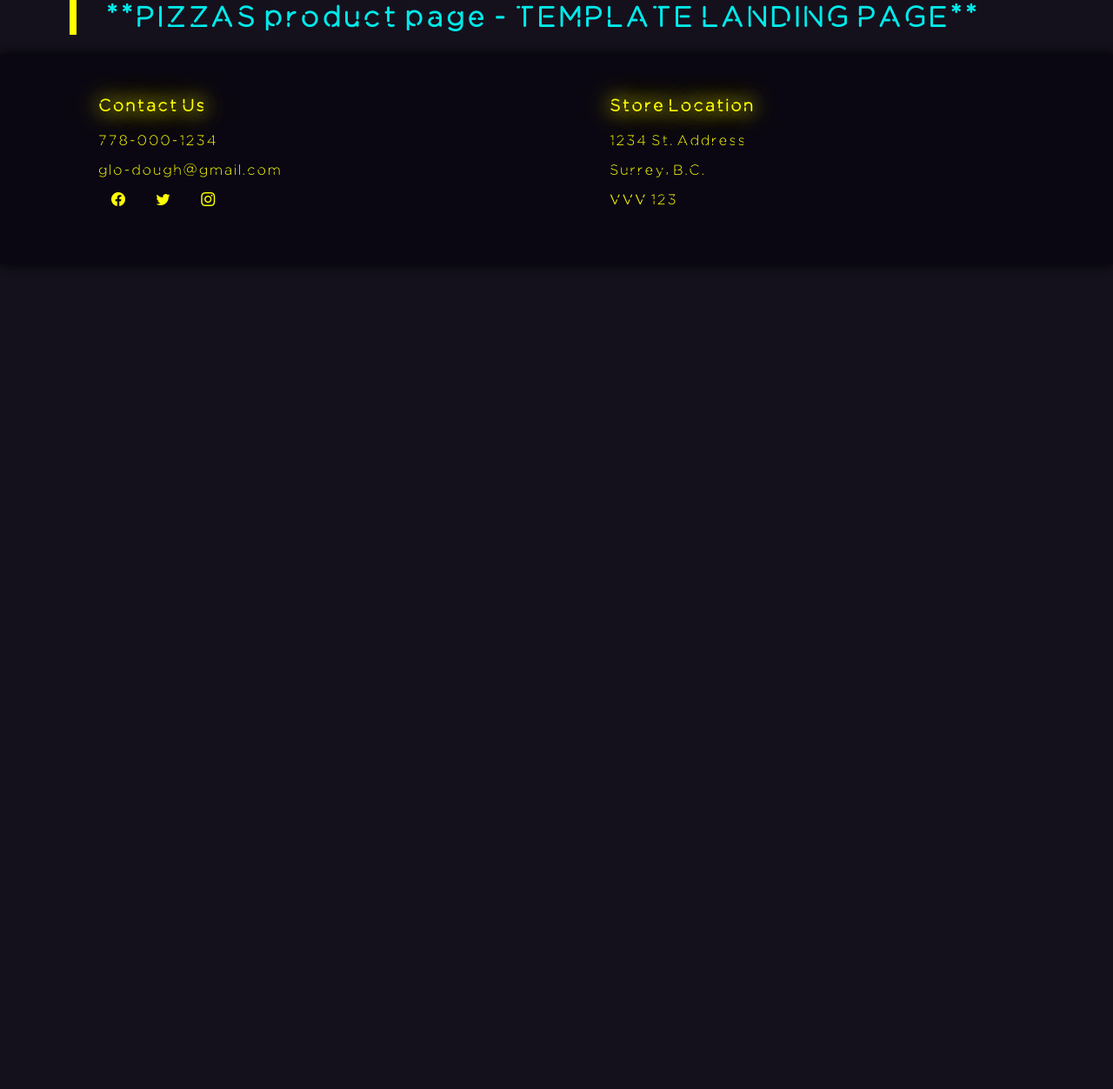
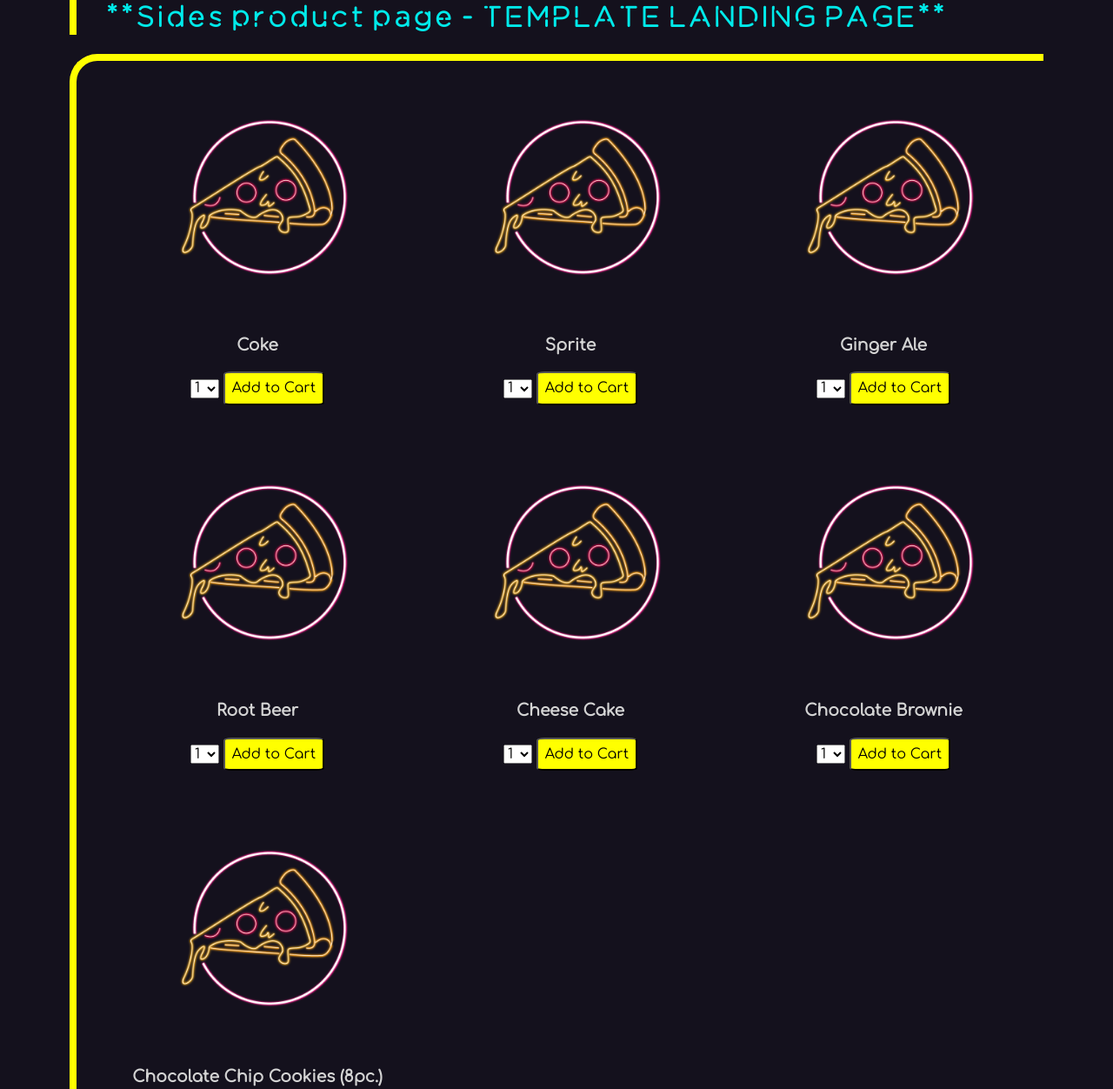
Before and after one commit to sleepsim/P02-Company, a plain HTML site: page P02 Team 03/order/sides.html in a window 1280 px wide. Shown: the part 202-1454 px from the top of the page at 87% size. Before the commit the page ends 800 px from the top, so only its background shows below. Drawn offline with nearby package versions, Linux system fonts and the light colour scheme.

Commit message:
Drinks/Desserts page

```diff
--- a/P02 Team 03/order/sides.html
+++ b/P02 Team 03/order/sides.html
@@ -26,9 +26,105 @@
     <div class="main-body">
         <!-- Title -->
         <div class="top-border">
-            <h1>**PIZZAS product page - TEMPLATE LANDING PAGE**</h1>
+            <h1>**Sides product page - TEMPLATE LANDING PAGE**</h1>
         </div>
 
+
+
+
+        <div class="menu-container top-border">
+
+            <!-- Item -->
+            <div>
+                <a href="../assets/glow-in-the-dough-textless.png"><img class="menu-img" src="../assets/glow-in-the-dough-textless.png"></a>
+                <h3>Coke</h3>
+                <select name="amount" id="Coke">
+                    <option value="1">1</option>
+                    <option value="2">2</option>
+                    <option value="3">3</option>
+                    <option value="4">4</option>
+                </select>
+                <input type="submit" class="button-yellow" value="Add to Cart">
+            </div>
+
+            <!-- Item -->
+            <div>
+                <a href="../assets/glow-in-the-dough-textless.png"><img class="menu-img" src="../assets/glow-in-the-dough-textless.png"></a>
+                <h3>Sprite</h3>
+                <select name="amount" id="Coke">
+                    <option value="1">1</option>
+                    <option value="2">2</option>
+                    <option value="3">3</option>
+                    <option value="4">4</option>
+                </select>
+                <input type="submit" class="button-yellow" value="Add to Cart">
+            </div>
+
+            <!-- Item -->
+            <div>
+                <a href="../assets/glow-in-the-dough-textless.png"><img class="menu-img" src="../assets/glow-in-the-dough-textless.png"></a>
+                <h3>Ginger Ale</h3>
+                <select name="amount" id="Coke">
+                    <option value="1">1</option>
+                    <option value="2">2</option>
+                    <option value="3">3</option>
+                    <option value="4">4</option>
+                </select>
+                <input type="submit" class="button-yellow" value="Add to Cart">
+            </div>
+
+            <!-- Item -->
+            <div>
+                <a href="../assets/glow-in-the-dough-textless.png"><img class="menu-img" src="../assets/glow-in-the-dough-textless.png"></a>
+                <h3>Root Beer</h3>
+                <select name="amount" id="Coke">
+                    <option value="1">1</option>
+                    <option value="2">2</option>
+                    <option value="3">3</option>
+                    <option value="4">4</option>
+                </select>
+                <input type="submit" class="button-yellow" value="Add to Cart">
+            </div>
+
+            <!-- Item -->
+            <div>
+                <a href="../assets/glow-in-the-dough-textless.png"><img class="menu-img" src="../assets/glow-in-the-dough-textless.png"></a>
+                <h3>Cheese Cake</h3>
+                <select name="amount" id="Coke">
+                    <option value="1">1</option>
+                    <option value="2">2</option>
+                    <option value="3">3</option>
+                    <option value="4">4</option>
+                </select>
+                <input type="submit" class="button-yellow" value="Add to Cart">
+            </div>
+
+            <!-- Item -->
+            <div>
+                <a href="../assets/glow-in-the-dough-textless.png"><img class="menu-img" src="../assets/glow-in-the-dough-textless.png"></a>
+                <h3>Chocolate Brownie</h3>
+                <select name="amount" id="Coke">
+                    <option value="1">1</option>
+                    <option value="2">2</option>
+                    <option value="3">3</option>
+                    <option value="4">4</option>
+                </select>
+                <input type="submit" class="button-yellow" value="Add to Cart">
+            </div>
+
+            <!-- Item -->
+            <div>
+                <a href="../assets/glow-in-the-dough-textless.png"><img class="menu-img" src="../assets/glow-in-the-dough-textless.png"></a>
+                <h3>Chocolate Chip Cookies (8pc.)</h3>
+                <select name="amount" id="Coke">
+                    <option value="1">1</option>
+                    <option value="2">2</option>
+                    <option value="3">3</option>
+                    <option value="4">4</option>
+                </select>
+                <input type="submit" class="button-yellow" value="Add to Cart">
+            </div>
+        </div>
 
 
     </div>
```
